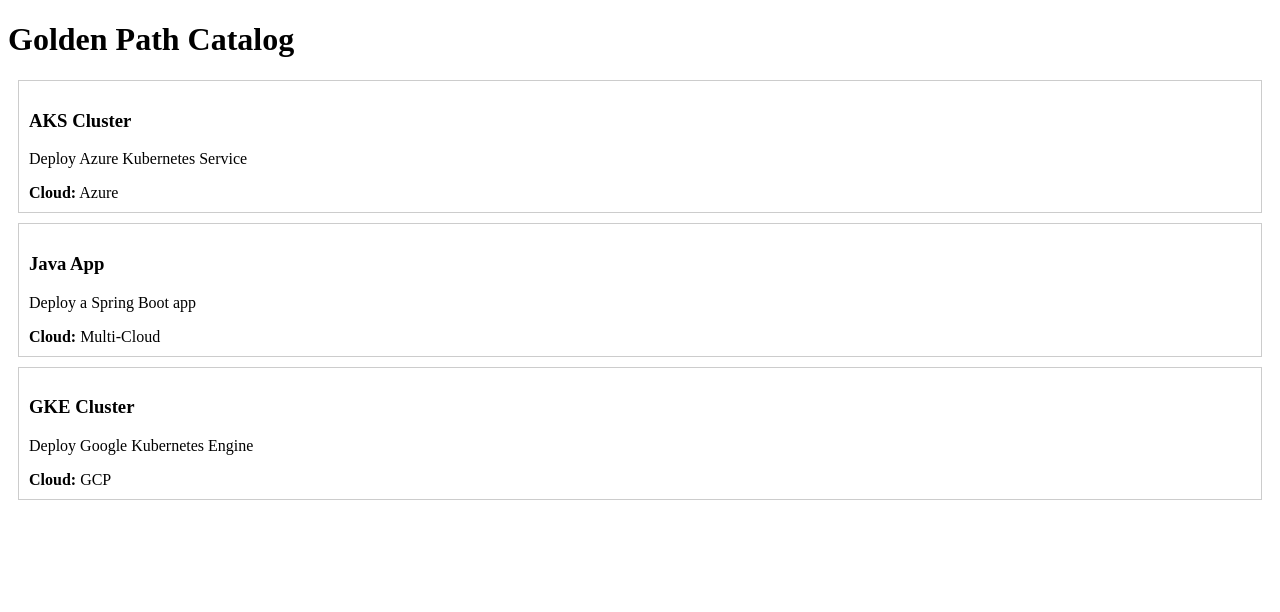
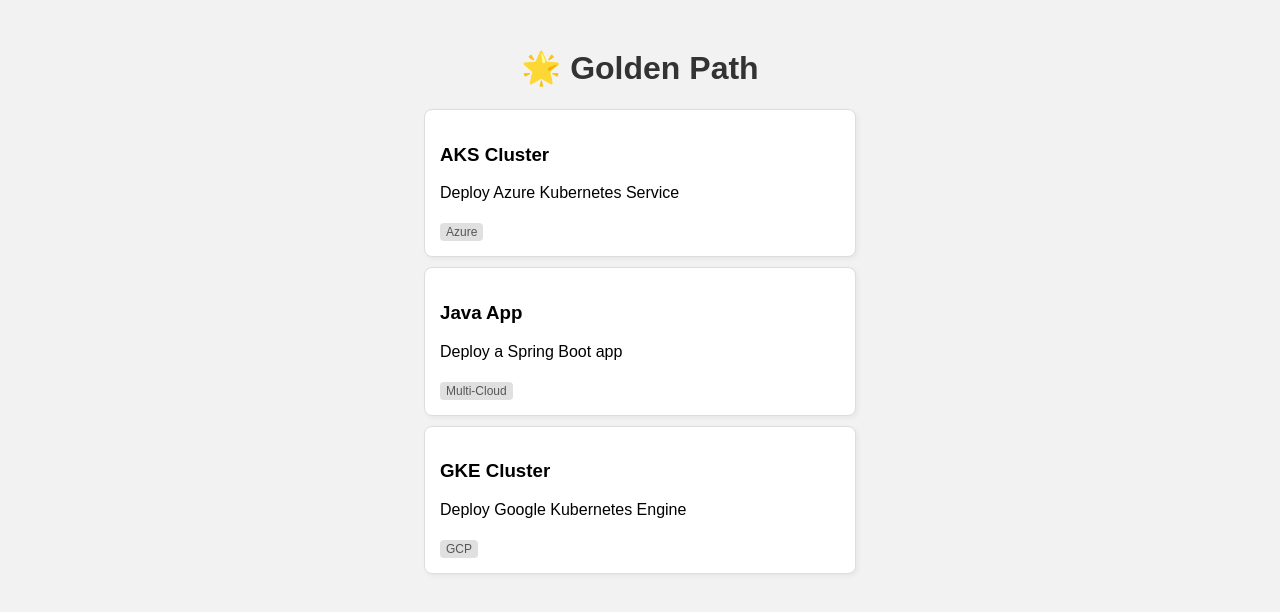
Before and after one commit to yshuuReddy/Golden-path, a plain HTML site: page index.html in a window 1280 px wide. Drawn offline with Linux system fonts and the light colour scheme.

Commit message:
Update index.html

```diff
--- a/index.html
+++ b/index.html
@@ -2,27 +2,57 @@
 <html>
 <head>
   <title>Golden Path Catalog</title>
+  <style>
+    body {
+      font-family: sans-serif;
+      background: #f2f2f2;
+      padding: 20px;
+    }
+
+    h1 {
+      text-align: center;
+      color: #333;
+    }
+
+    .card {
+      background: white;
+      border: 1px solid #ddd;
+      border-radius: 8px;
+      padding: 15px;
+      margin: 10px auto;
+      max-width: 400px;
+      box-shadow: 2px 2px 5px rgba(0,0,0,0.05);
+    }
+
+    .cloud {
+      font-size: 12px;
+      color: #555;
+      background: #e0e0e0;
+      display: inline-block;
+      padding: 2px 6px;
+      border-radius: 4px;
+      margin-top: 5px;
+    }
+  </style>
 </head>
 <body>
-  <h1>Golden Path Catalog</h1>
-  <div id="catalog"></div>
+  <h1>🌟 Golden Path</h1>
+  <div id="catalog">Loading...</div>
 
   <script>
     fetch('catalog.json')
-      .then(response => response.json())
+      .then(res => res.json())
       .then(data => {
         const container = document.getElementById('catalog');
+        container.innerHTML = '';
         data.forEach(item => {
-          const card = document.createElement('div');
-          card.style.border = '1px solid #ccc';
-          card.style.margin = '10px';
-          card.style.padding = '10px';
-          card.innerHTML = `
-            <h3>${item.name}</h3>
-            <p>${item.description}</p>
-            <strong>Cloud:</strong> ${item.cloud}
+          container.innerHTML += `
+            <div class="card">
+              <h3>${item.name}</h3>
+              <p>${item.description}</p>
+              <div class="cloud">${item.cloud}</div>
+            </div>
           `;
-          container.appendChild(card);
         });
       });
   </script>
```
